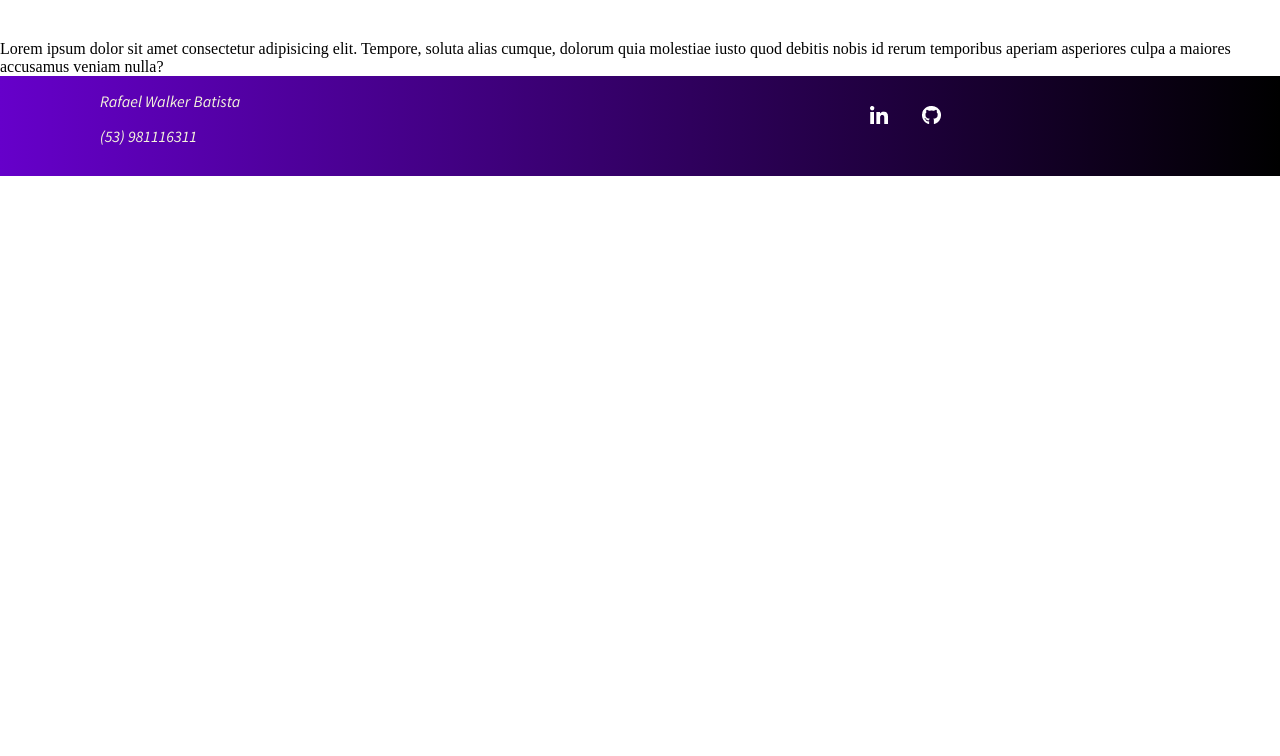
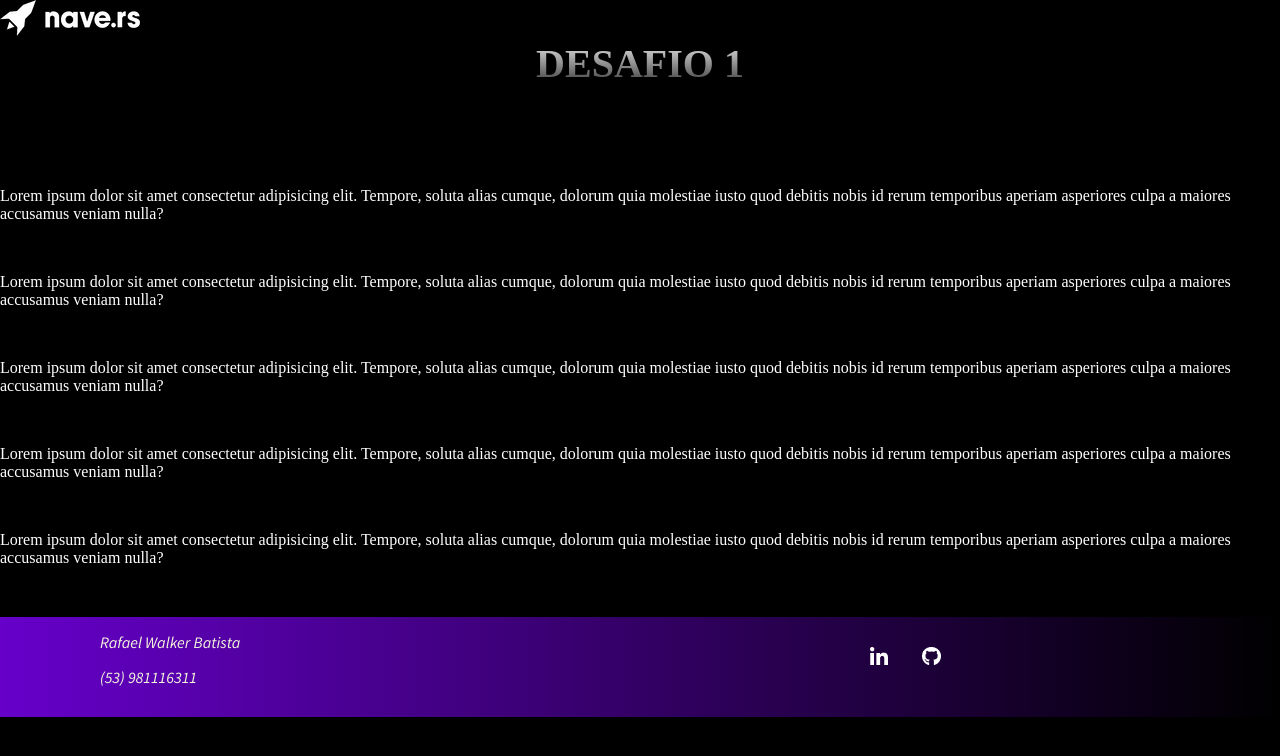
Before and after one commit to RafaelWalker/CursoNave, a plain HTML site: page HTML - DESAFIO 1/index.html in a window 1280 px wide. Drawn offline with Linux system fonts and the light colour scheme.

Commit message:
End Test

```diff
--- a/HTML - DESAFIO 1/index.html
+++ b/HTML - DESAFIO 1/index.html
@@ -11,10 +11,19 @@
 <body>
     <header>
         <a href="http://"> <img src="img/logo.png" alt=""></a>
+        <h1> DESAFIO 1</h1>
     </header>
     <section>
         <p>Lorem ipsum dolor sit amet consectetur adipisicing elit. Tempore, soluta alias cumque, dolorum quia molestiae iusto quod debitis nobis id rerum temporibus aperiam
             asperiores culpa a maiores accusamus veniam nulla?</p>
+            <p>Lorem ipsum dolor sit amet consectetur adipisicing elit. Tempore, soluta alias cumque, dolorum quia molestiae iusto quod debitis nobis id rerum temporibus aperiam
+                asperiores culpa a maiores accusamus veniam nulla?</p>
+                <p>Lorem ipsum dolor sit amet consectetur adipisicing elit. Tempore, soluta alias cumque, dolorum quia molestiae iusto quod debitis nobis id rerum temporibus aperiam
+                    asperiores culpa a maiores accusamus veniam nulla?</p>
+                    <p>Lorem ipsum dolor sit amet consectetur adipisicing elit. Tempore, soluta alias cumque, dolorum quia molestiae iusto quod debitis nobis id rerum temporibus aperiam
+                        asperiores culpa a maiores accusamus veniam nulla?</p>
+                        <p>Lorem ipsum dolor sit amet consectetur adipisicing elit. Tempore, soluta alias cumque, dolorum quia molestiae iusto quod debitis nobis id rerum temporibus aperiam
+                            asperiores culpa a maiores accusamus veniam nulla?</p>
     </section>
     <footer>
 
--- a/HTML - DESAFIO 1/style.css
+++ b/HTML - DESAFIO 1/style.css
@@ -2,11 +2,26 @@
     margin: 0 auto;
 }
 
-footer{
-    width: 100%;
-    height: 100px;
-    display: inline-flex;
-    background-image: linear-gradient(to right, rgb(102, 0, 202), black);
+header h1{
+    text-align: center;
+    color: white;
+    font-size: 40px;
+    background: -webkit-linear-gradient(#eee, #333);
+    -webkit-background-clip: text;
+    -webkit-text-fill-color: transparent;
+}
+
+body{
+    background-color: black;
+}
+
+section{
+    margin-top: 100px;
+}
+
+section p{
+    padding-bottom: 50px;
+    color: white;
 }
 
 #info{
@@ -30,3 +45,10 @@ footer{
 padding-left: 2%;
 padding: 30px 0 0px 30px;
 }
+
+footer{
+    width: 100%;
+    height: 100px;
+    display: inline-flex;
+    background-image: linear-gradient(to right, rgb(102, 0, 202), black);
+}
```
